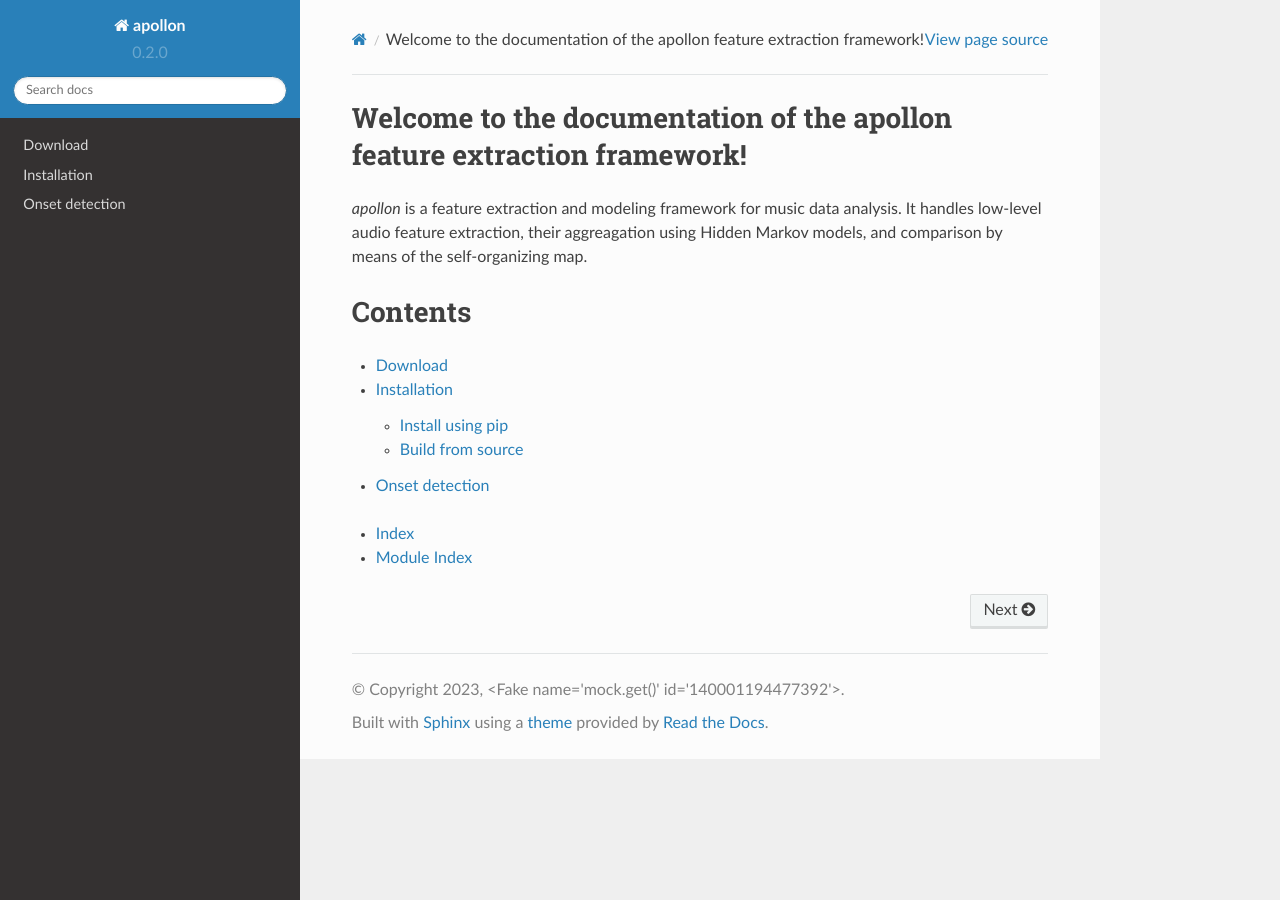
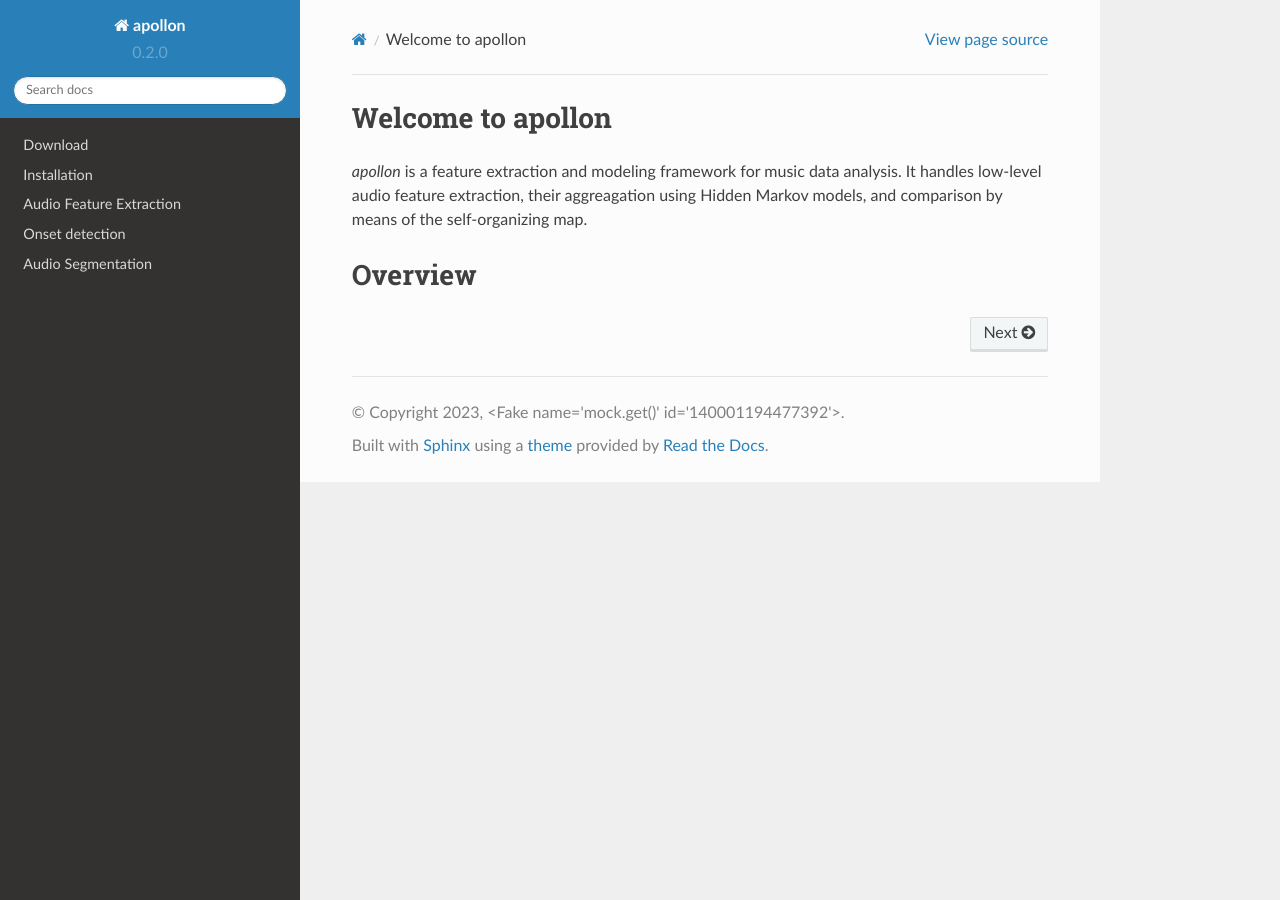
Before and after one commit to ifsm/apollon, a Sphinx documentation site: the page built from docs/source/index.rst, in a window 1280 px wide. Built offline with Sphinx 7.4.7 and the Read the Docs theme 2.0.0, drawn with Linux system fonts in a browser that asks for light colours; the version number is read from the project's files by our own code.

Commit message:
docs: update docs

```diff
--- /dev/null
+++ b/docs/source/api/features.rst
@@ -0,0 +1,5 @@
+Audio Feature Extraction
+========================================
+
+.. automodule:: apollon.signal.features
+   :members:
--- /dev/null
+++ b/docs/source/api/segmentation.rst
@@ -0,0 +1,5 @@
+Audio Segmentation
+========================================
+
+.. automodule:: apollon.segment
+    :members:
--- a/docs/source/index.rst
+++ b/docs/source/index.rst
@@ -3,22 +3,20 @@
    You can adapt this file completely to your liking, but it should at least
    contain the root `toctree` directive.
 
-Welcome to the documentation of the apollon feature extraction framework!
+Welcome to apollon
 =========================================================================
 *apollon* is a feature extraction and modeling framework for music data
 analysis. It handles low-level audio feature extraction, their aggreagation
 using Hidden Markov models, and comparison by means of the self-organizing map.
 
-Contents
+Overview
 ========
 
 .. toctree::
+   :hidden:
    :maxdepth: 2
    :glob:
 
    download
    install
    api/*
-
-* :ref:`genindex`
-* :ref:`modindex`
```
Also changed, not shown: 1 other file.
